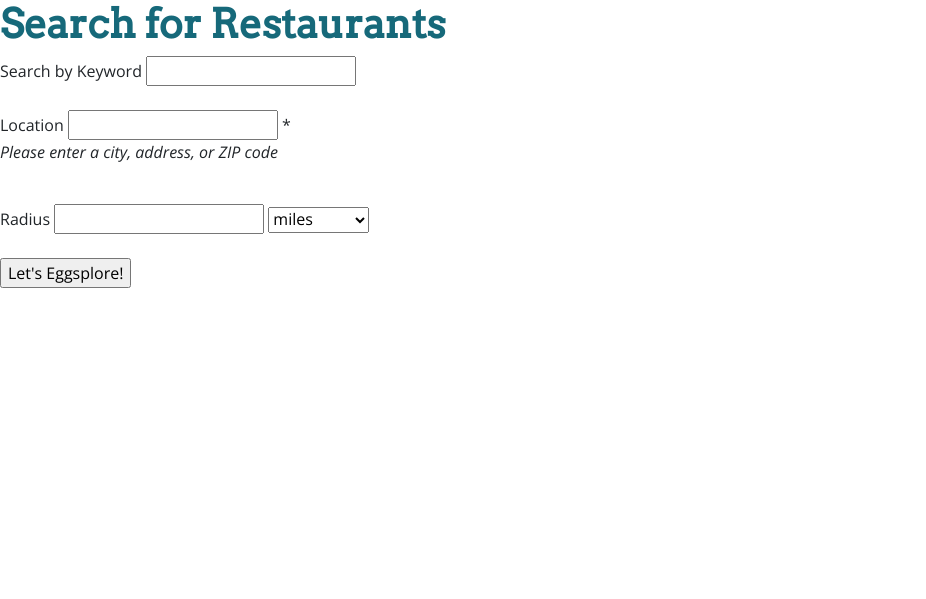
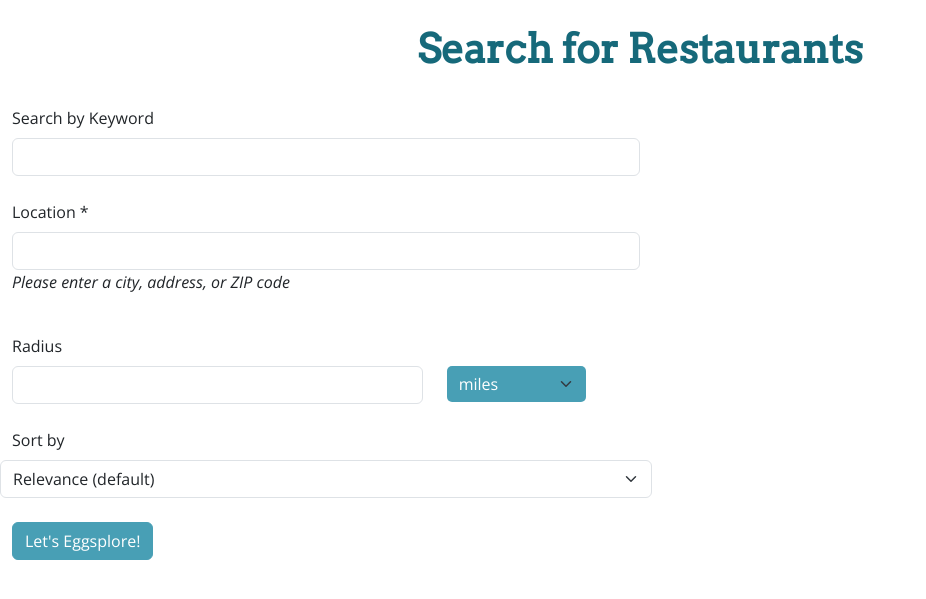
Before and after one commit to juliettetripier/Hackbright-Project, a Flask app: template templates/search-form.html in a window 1280 px wide. Shown: the part 56-655 px from the top of the page, without its empty margins (0-926 px from the left). Run offline with Flask 3, Linux system fonts and the light colour scheme; the template is opened without the code that fills it, so the values that code supplies are empty.

Commit message:
Style: Finished updating restaurant search form, added 'sort by' field

```diff
--- a/server.py
+++ b/server.py
@@ -119,6 +119,7 @@
     location = request.args.get('location')
     radius = request.args.get('radius')
     unit = request.args.get('unit')
+    sort_by = request.args.get('sort_by')
 
     # Convert radius to meters for Yelp API
     if radius != "":
@@ -134,6 +135,7 @@
             'term': keywords,
             'location': location,
             'radius': radius,
+            'sort_by': sort_by,
             'limit': 50,
             }
     headers = {
--- a/static/css/stylesheet.css
+++ b/static/css/stylesheet.css
@@ -118,3 +118,13 @@
 #search-button-profile {
     margin-bottom: 25px;
 }
+
+
+/* Restaurant Search Form-specific styling */
+
+#unit {
+    background-color: #489FB5;
+    border:#489FB5;
+    color: white;
+    border-radius: 5px;
+}
--- a/templates/search-form.html
+++ b/templates/search-form.html
@@ -3,39 +3,58 @@
 
 {% block body %}
 
+<div class="container-fluid">
+    <div class="page-header">
         <h1>Search for Restaurants</h1>
-
-<form action="/search/go">
+    </div>
+    <form action="/search/go" class="col-6">
         <div>
-        <label for="keywords">Search by Keyword</label>
-        <input id="keywords" type="text" name="keywords">
+            <label for="keywords" class="form-label">Search by Keyword</label>
+            <input class="form-control" id="keywords" type="text" name="keywords">
         </div>
 
         <br>
 
         <div>
-        <label for="location">Location</label>
-        <input id="location" type="text" name="location" required> *
+            <label for="location" class="form-label">Location *</label>
+            <input class="form-control" id="location" type="text" name="location" required>
             <p><i>Please enter a city, address, or ZIP code</i></p>
         </div>
 
         <br>
 
-    <div>
-        <label for="radius">Radius</label>
-        <input id="radius" type="text" name="radius">
-        <select name="unit" id="unit">
+        <div class="row">
+            <label for="radius" class="form-label">Radius</label>
+        </div>
+        <div class="row">
+            <div class="col-8">
+                <input class="form-control" id="radius" type="text" name="radius">
+            </div>
+            <div class="col-3">
+                <select class="form-select" name="unit" id="unit">
                     <option value="miles">miles</option>
                     <option value="kilometers">kilometers</option>
+                </select>
+            </div>
+        </div>
+
+        <br>
+
+        <div class="row">
+            <label class="form-label above" for="sort_by">Sort by</label>
+            <select class="form-select" name="sort_by" id="sort_by">
+                <option value="best_match">Relevance (default)</option>
+                <option value="distance">Distance</option>
+                <option value="rating">Most Popular</option>
             </select>
         </div>
 
         <br>
 
         <div>
-        <input type="submit" value="Let's Eggsplore!">
+            <input type="submit" class="btn btn-primary" value="Let's Eggsplore!">
         </div>
 
     </form>
-
+</div>
 {% endblock %}
```
Lines whose indentation alone changed are shown as unchanged.
